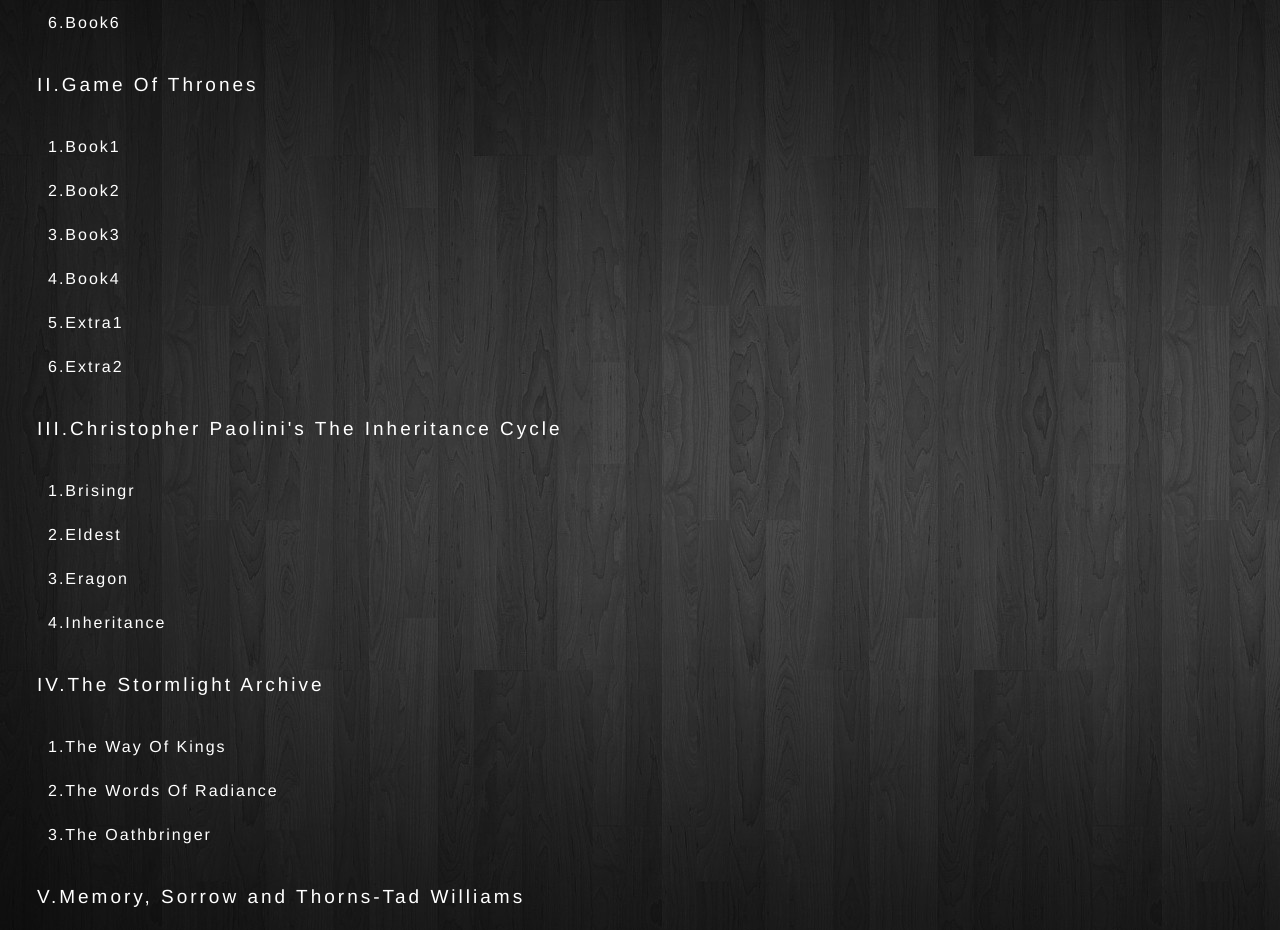
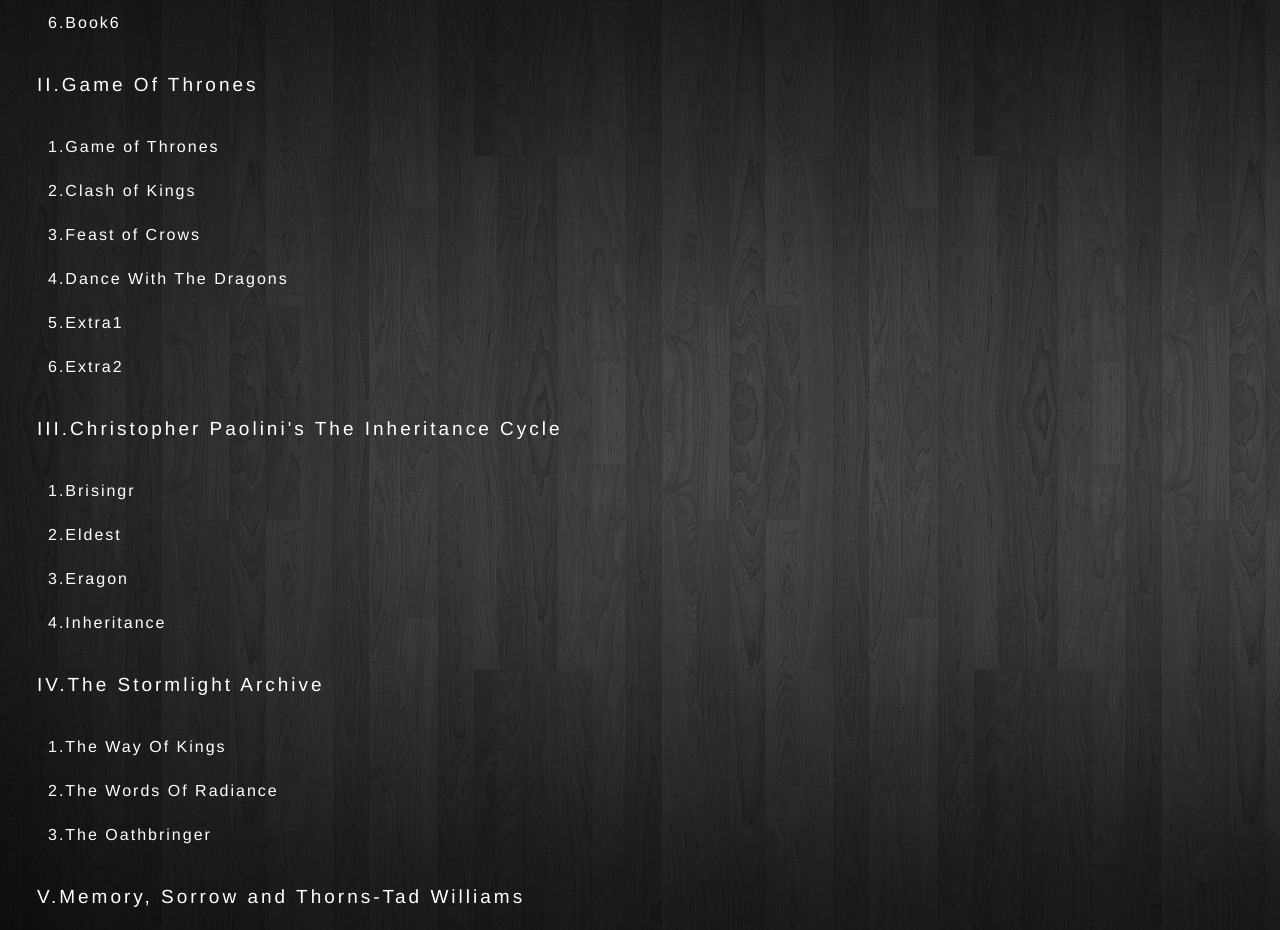
Before and after one commit to UUtsu/UUtsu.github.io, a plain HTML site: page index.html in a window 1280 px wide. Shown: the part 3680-4610 px from the top of the page. Drawn offline with Linux system fonts and the light colour scheme.

Commit message:
Update index.html

```diff
--- a/index.html
+++ b/index.html
@@ -183,10 +183,10 @@ function myFunction2() {
       <a href="https://drive.google.com/file/d/1QHE5YPbmR-ye2C77CTG6fHk-mgJEyYmp/view?usp=sharing"target="_blank"><p> 5.Book5(epub)</p></a>
       <a href="https://drive.google.com/file/d/1SBuXJ0g_fqrFY7vDyd3CBvH7GodXPJAD/view?usp=sharing"target="_blank"><p> 6.Book6</p></a>
  <h3>II.Game Of Thrones </h3>
-      <a href="https://drive.google.com/file/d/1x1bGWvuwBGzjS0na_jySsAfnT3YYXSYc/view?usp=sharing"target="_blank"><p> 1.Book1</p></a>
-      <a href="https://drive.google.com/file/d/1GnVZ-kbDv93nHM1ngobyGvMYHsY2JVWj/view?usp=sharing"target="_blank"><p> 2.Book2</p></a>
-      <a href="https://drive.google.com/file/d/1ULp9Zir7_KFrxhWijGHceiZ08wcANcpF/view?usp=sharing"target="_blank"><p> 3.Book3</p></a>
-      <a href="https://drive.google.com/file/d/1Xl9GYgVxcSRphcAQBO-oc_ltOeU4PeEG/view?usp=sharing"target="_blank"><p> 4.Book4</p></a>
+      <a href="https://drive.google.com/file/d/1x1bGWvuwBGzjS0na_jySsAfnT3YYXSYc/view?usp=sharing"target="_blank"><p> 1.Game of Thrones</p></a>
+      <a href="https://drive.google.com/file/d/1GnVZ-kbDv93nHM1ngobyGvMYHsY2JVWj/view?usp=sharing"target="_blank"><p> 2.Clash of Kings</p></a>
+      <a href="https://drive.google.com/file/d/1ULp9Zir7_KFrxhWijGHceiZ08wcANcpF/view?usp=sharing"target="_blank"><p> 3.Feast of Crows</p></a>
+      <a href="https://drive.google.com/file/d/1Xl9GYgVxcSRphcAQBO-oc_ltOeU4PeEG/view?usp=sharing"target="_blank"><p> 4.Dance With The Dragons</p></a>
       <a href="https://drive.google.com/file/d/1w3zwmsVgBWW0nsfiBeWml4sy7oqN_zus/view?usp=sharing"target="_blank"><p> 5.Extra1</p></a>
       <a href="https://drive.google.com/file/d/1i1qt0DOa0HkA-0HTUc7aWUgFebdvyTWq/view?usp=sharing"target="_blank"><p> 6.Extra2</p></a>
  <h3>III.Christopher Paolini's The Inheritance Cycle </h3>
```
